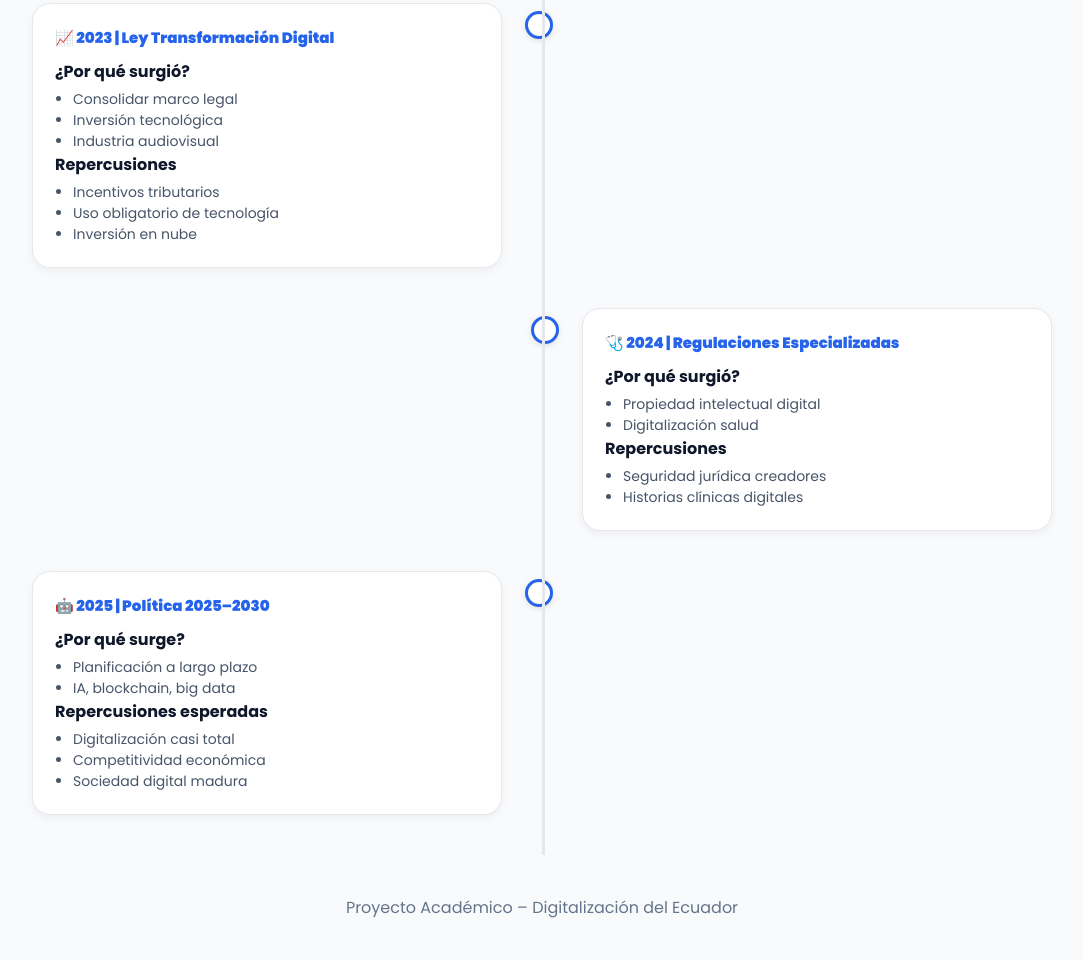
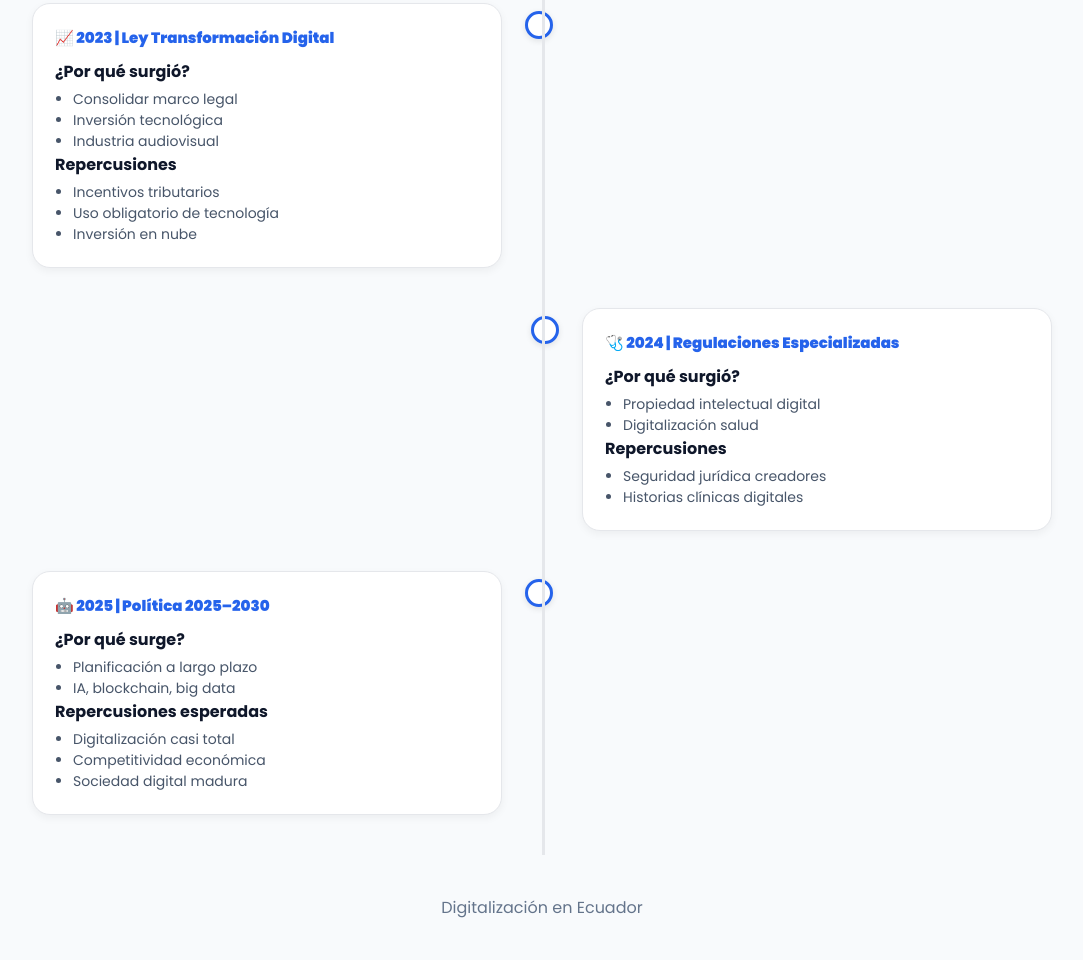
Before and after one commit to andrespaida/Proyecto_LT, a plain HTML site: page index.html in a window 1280 px wide. Shown: the part 4472-5432 px from the top of the page, without its empty margins (98-1181 px from the left). Drawn offline with Linux system fonts and the light colour scheme.

Commit message:
update front four

```diff
--- a/index.html
+++ b/index.html
@@ -260,6 +260,7 @@
   transform:translateY(-4px);
   box-shadow:0 10px 20px rgba(0,0,0,0.08);
   border-color:#bfdbfe;
+  background:linear-gradient(180deg, #ffffff 0%, #f9fbff 100%);
 }
 
 </style>
@@ -567,7 +568,7 @@
 </div>
 
 <footer>
-Proyecto Académico – Digitalización del Ecuador
+Digitalización en Ecuador
 </footer>
 
 <script>
```
